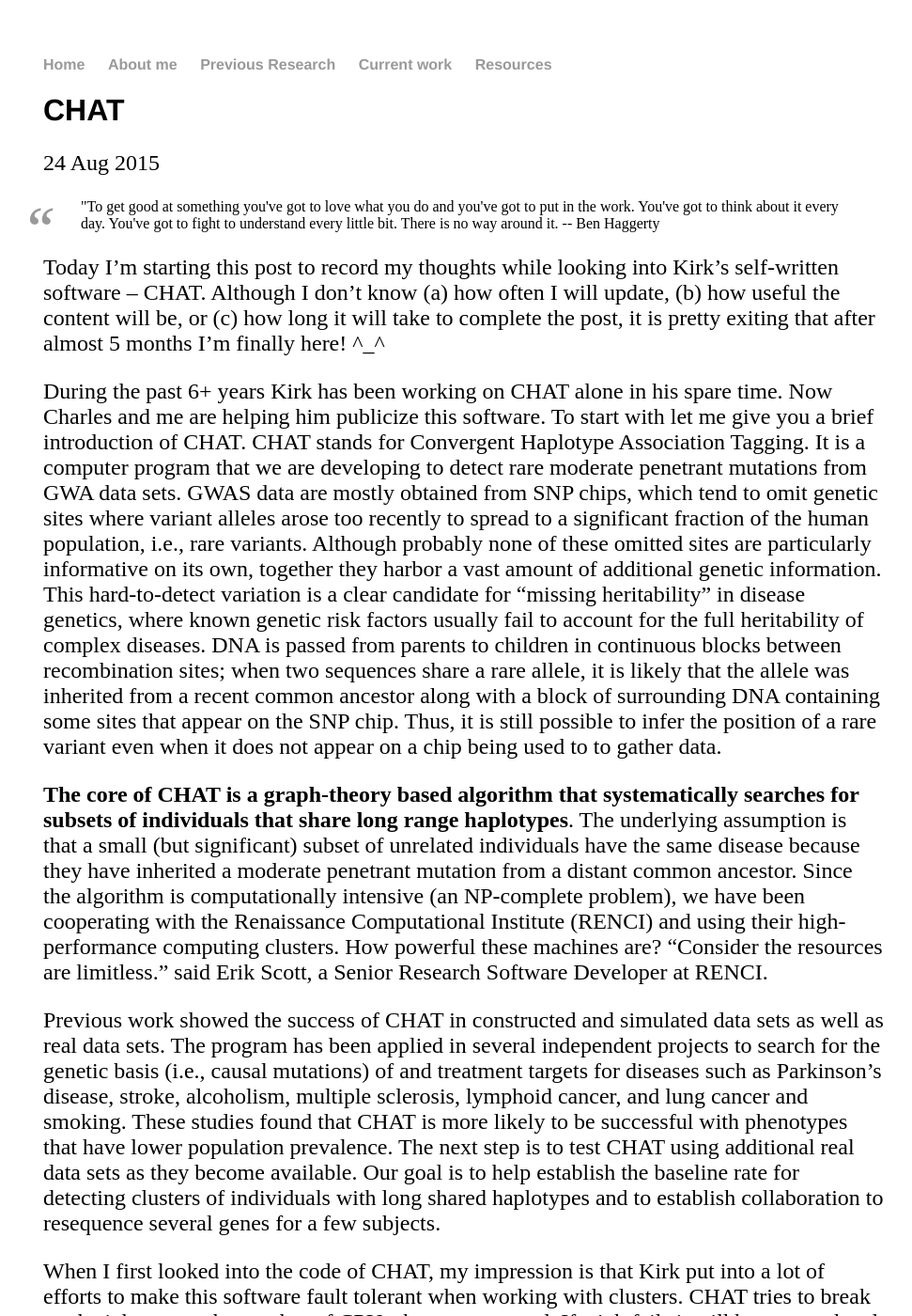
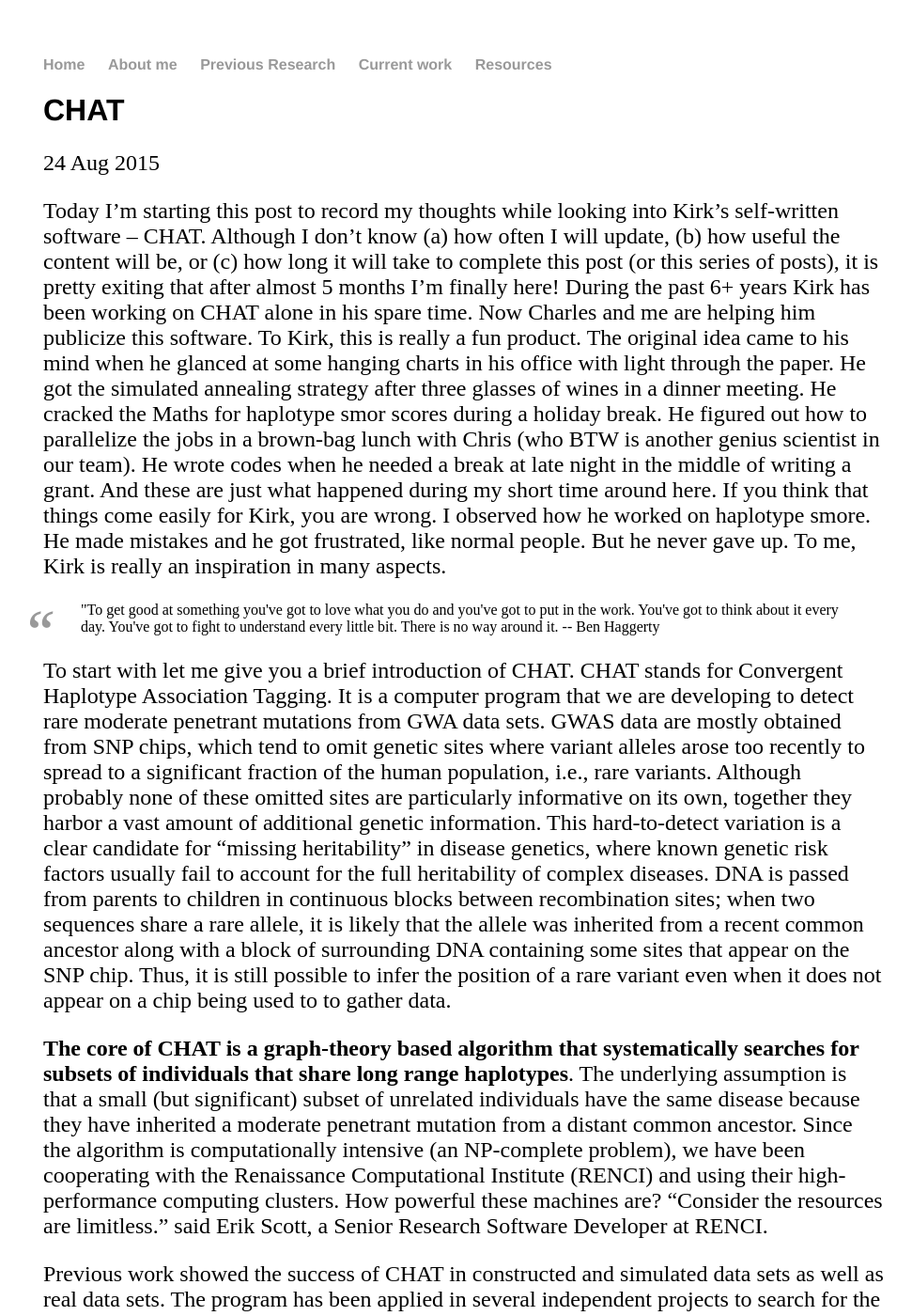
Before and after one commit to lybird300/lybird300.github.io, a Jekyll site: the page built from _posts/2015-08-24-CHAT.md, in a window 1280 px wide and 1400 px high. Shown: the whole window at 94% size, without its empty margins (146-1117 px from the left). Built offline with Jekyll 4.4.1, drawn with Linux system fonts in a browser that asks for light colours.

Commit message:
Update 2015-08-24-CHAT.md

```diff
--- a/_posts/2015-08-24-CHAT.md
+++ b/_posts/2015-08-24-CHAT.md
@@ -3,11 +3,10 @@
 title: "CHAT"
 date: 2015-08-24
 ---
+
+Today I'm starting this post to record my thoughts while looking into Kirk's self-written software -- CHAT. Although I don't know (a) how often I will update, (b) how useful the content will be, or (c) how long it will take to complete this post (or this series of posts), it is pretty exiting that after almost 5 months I'm finally here! During the past 6+ years Kirk has been working on CHAT alone in his spare time. Now Charles and me are helping him publicize this software. To Kirk, this is really a fun product. The original idea came to his mind when he glanced at some hanging charts in his office with light through the paper. He got the simulated annealing strategy after three glasses of wines in a dinner meeting. He cracked the Maths for haplotype smor scores during a holiday break. He figured out how to parallelize the jobs in a brown-bag lunch with Chris (who BTW is another genius scientist in our team). He wrote codes when he needed a break at late night in the middle of writing a grant. And these are just what happened during my short time around here. If you think that things come easily for Kirk, you are wrong. I observed how he worked on haplotype smore. He made mistakes and he got frustrated, like normal people. But he never gave up. To me, Kirk is really an inspiration in many aspects.
 <blockquote>"To get good at something you've got to love what you do and you've got to put in the work. You've got to think about it every day. You've got to fight to understand every little bit. There is no way around it. -- Ben Haggerty</blockquote>
-
-Today I'm starting this post to record my thoughts while looking into Kirk's self-written software -- CHAT. Although I don't know (a) how often I will update, (b) how useful the content will be, or (c) how long it will take to complete the post, it is pretty exiting that after almost 5 months I'm finally here! ^_^
-
-During the past 6+ years Kirk has been working on CHAT alone in his spare time. Now Charles and me are helping him publicize this software. To start with let me give you a brief introduction of CHAT. CHAT stands for Convergent Haplotype Association Tagging. It is a computer program that we are developing to detect rare moderate penetrant mutations from GWA data sets.  GWAS data are mostly obtained from SNP chips, which tend to omit genetic sites where variant alleles arose too recently
+To start with let me give you a brief introduction of CHAT. CHAT stands for Convergent Haplotype Association Tagging. It is a computer program that we are developing to detect rare moderate penetrant mutations from GWA data sets.  GWAS data are mostly obtained from SNP chips, which tend to omit genetic sites where variant alleles arose too recently
 to spread to a significant fraction of the human population, i.e., rare variants. Although probably none of these omitted sites are particularly informative on its own, together they harbor a vast amount of additional genetic information. This hard-to-detect variation is a clear candidate for “missing heritability” in disease genetics, where known genetic risk factors usually fail to account for the full heritability of complex diseases. DNA is passed from parents to children in continuous blocks between recombination sites; when two sequences share a rare allele, it is likely that the allele was inherited from a recent common ancestor along with a block of surrounding DNA containing some sites that appear on the SNP chip. Thus, it is still possible to infer the position of a rare variant even when it does not appear on a chip being used to
 to gather data.
 
```
